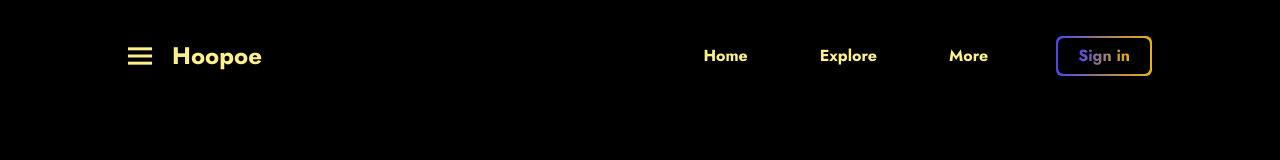
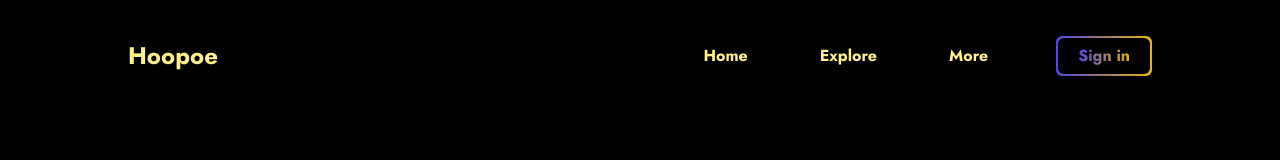
Before and after one commit to saeeda7n/hoopes-landing-page, a website: page src/index.html in a window 1280 px wide. Shown: the top 160 px of the page. Drawn offline with nearby package versions, Linux system fonts and the light colour scheme.

Commit message:
hide menu button in large scale

```diff
--- a/src/index.html
+++ b/src/index.html
@@ -17,7 +17,7 @@
 
 <main class="w-full">
     <header class="flex h-28 items-center">
-        <div class="flex items-center mr-5 cursor-pointer select-none">
+        <div class="flex sm:hidden items-center mr-5 cursor-pointer select-none">
             <span class="material-symbols-outlined text-yellow-200 scale-125" id="showMenuButton">menu</span>
         </div>
         <h1 class="text-yellow-200 text-light-blue font-bold text-2xl select-none">Hoopoe</h1>
```
